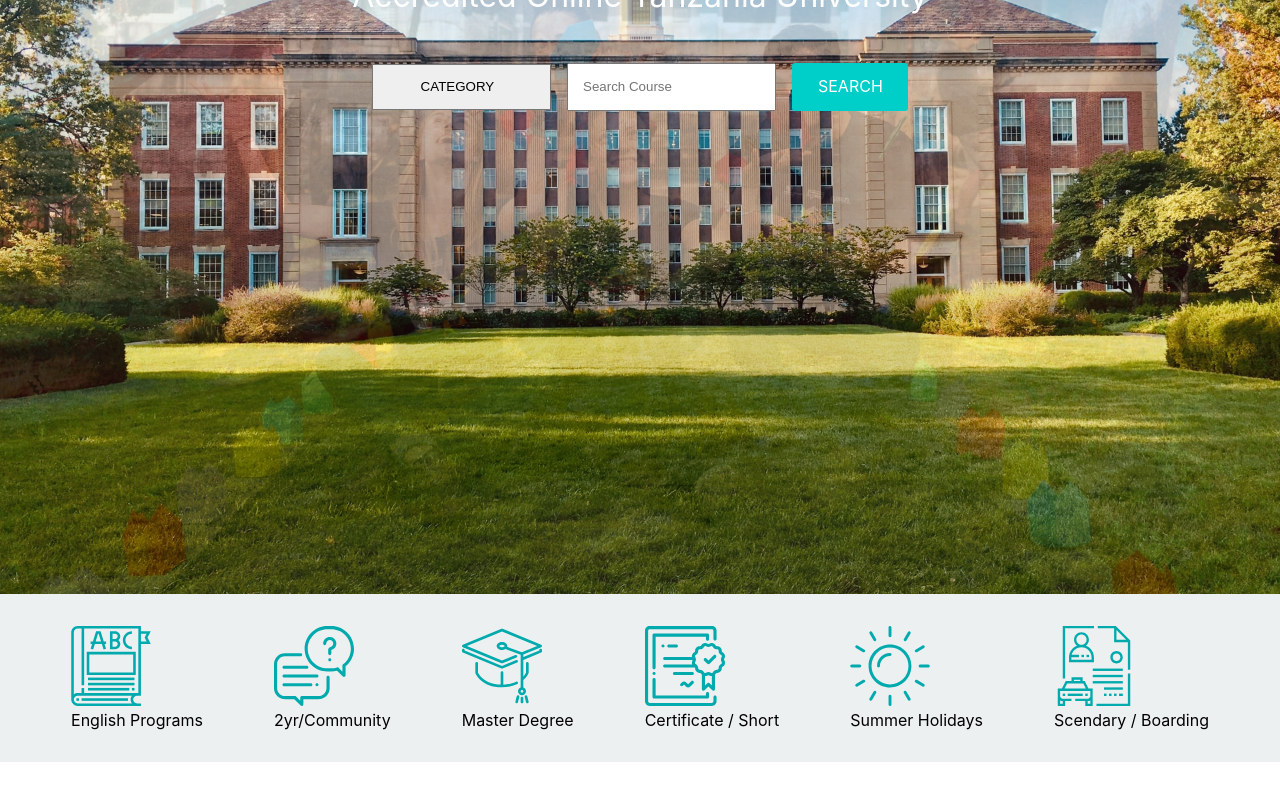
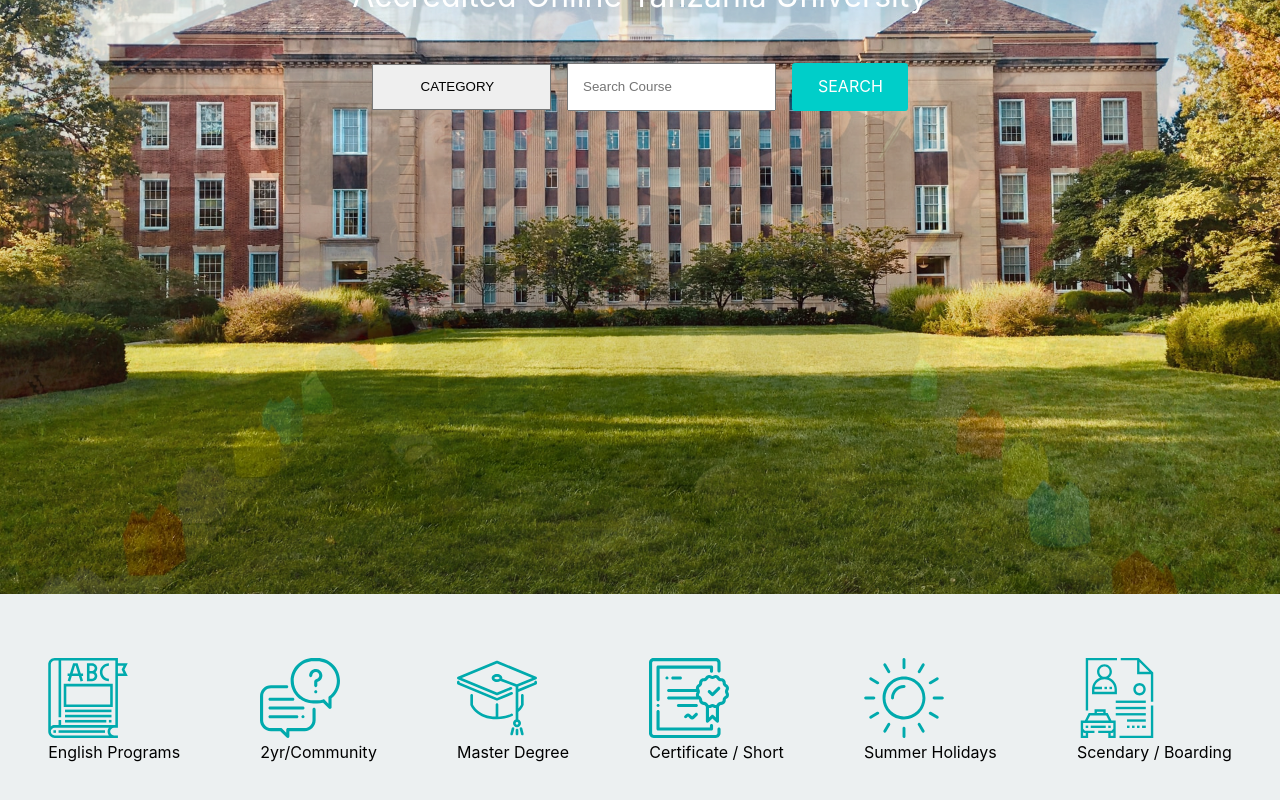
Before and after one commit to mchomvus4/education, a React (Create React App) app: page / in a window 1280 px wide. Shown: the part 318-1118 px from the top of the page. Before the commit the page ends 1080 px from the top, so only its background shows below. Built offline with nearby package versions, Linux system fonts and the light colour scheme.

Commit message:
files updated

```diff
--- a/src/components/Section/Home.css
+++ b/src/components/Section/Home.css
@@ -108,7 +108,6 @@ input{
 }
 
 .form_flex{
-
     display: flex;
     margin-top: 3rem;
     justify-content: space-around;
@@ -123,7 +122,6 @@ input{
 
 
 img{
-    color: gray;
     height: 5rem;
     width: 5rem;
     margin-top: 2rem;
@@ -136,4 +134,12 @@ img{
     display: flex;
     justify-content: space-evenly;
     background: #ecf0f1;
+    flex-wrap: wrap;
 }
+.image_bg:hover{
+    background: #dcdde1;
+}
+.image_bg{
+    padding: 2rem;
+
+}
--- a/src/components/Section/Home.jsx
+++ b/src/components/Section/Home.jsx
@@ -33,28 +33,28 @@ function Home() {
 
         <section>
             <div className="flex_section">
-                    <div>
+                    <div className="image_bg">
 
-                        <img src={image} alt="hakuna picha"/>
+                    <img src={image} alt="hakuna picha"/>
                    <p className="program">English Programs</p>
                     </div>
-                     <div>
+                     <div className="image_bg">
                       <img src={image1} alt="hakuna picha"/>
                    <p className="program">2yr/Community </p>
                 </div>
-                 <div>
+                 <div className="image_bg">
                       <img src={image2} alt="hakuna picha"/>
                    <p className="program">Master Degree</p>
                 </div>
-                 <div>
+                 <div className="image_bg">
                       <img src={image3} alt="hakuna picha"/>
                    <p className="program">Certificate / Short</p>
                 </div>
-                 <div>
+                 <div className="image_bg">
                       <img src={image4} alt="hakuna picha"/>
                    <p className="program">Summer Holidays</p>
                 </div>
-                 <div>
+                 <div className="image_bg">
                       <img src={image5} alt="hakuna picha"/>
                    <p className="program">Scendary / Boarding</p>
                 </div>
```
